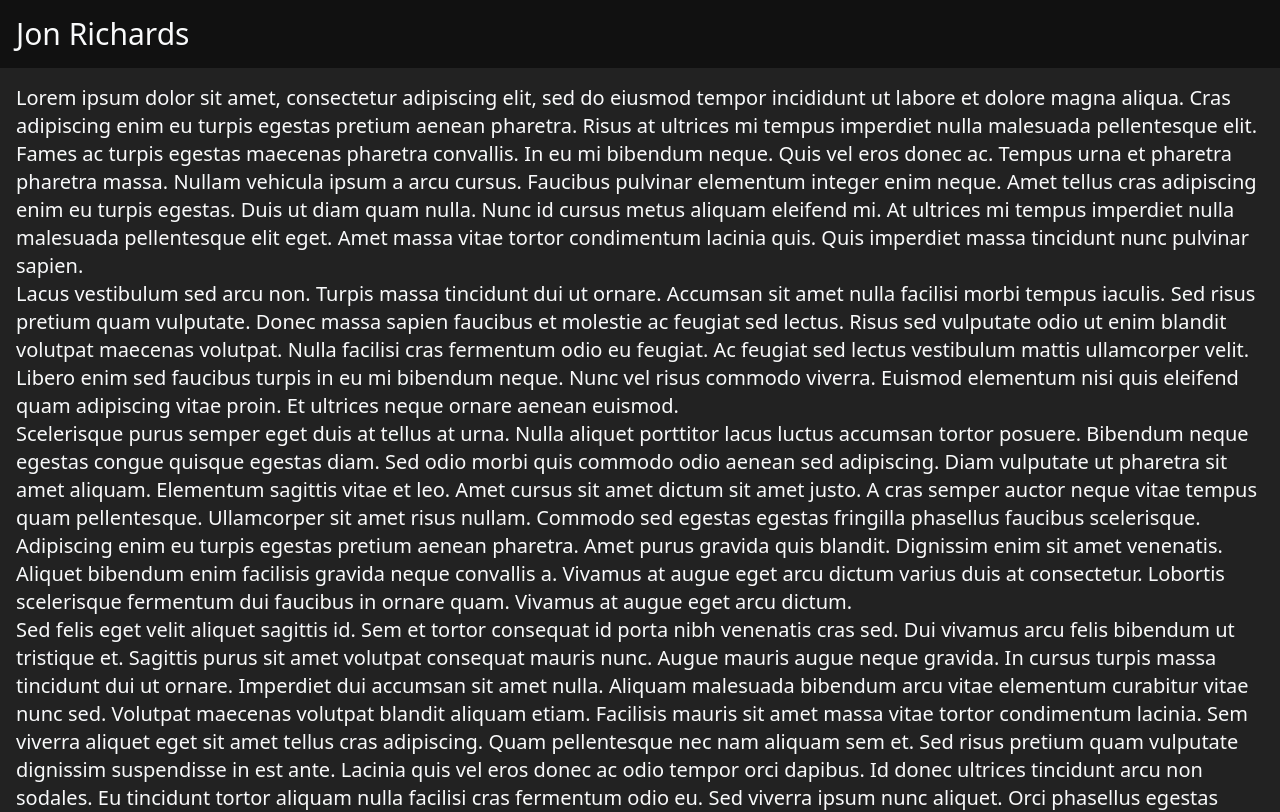
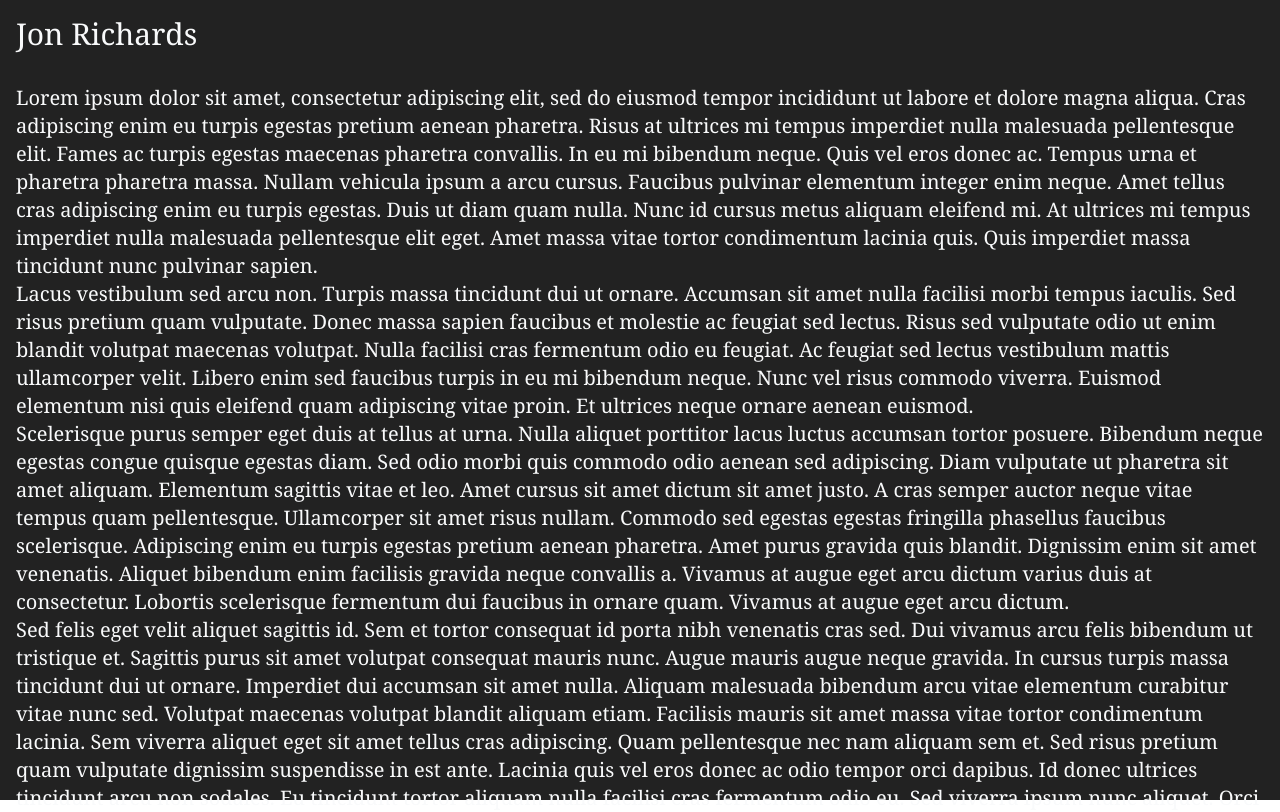
Before and after one commit to Jon-Richards/nuxt-blog, a Nuxt app: page / in a window 1280 px wide. Shown: the top 812 px of the page. Built offline with nearby package versions, Linux system fonts and the light colour scheme.

Commit message:
tailwind: Set fonts and colors.

```diff
--- a/components/footer.vue
+++ b/components/footer.vue
@@ -1,5 +1,5 @@
 <template>
-  <footer class="p-4 text-gray-50 bg-graphite-900">
+  <footer class="p-4 text-gray-50 bg-graphite">
     I am the footer!
   </footer>
 </template>
--- a/components/header.vue
+++ b/components/header.vue
@@ -1,5 +1,5 @@
 <template>
-  <header class="bg-graphite-900">
+  <header class="bg-graphite">
     <h1 class="text-gray-50 text-3xl p-4">
       Jon Richards
     </h1>
--- a/layouts/default.vue
+++ b/layouts/default.vue
@@ -1,5 +1,5 @@
 <template>
-  <div class="h-screen flex flex-col bg-graphite-900">
+  <div class="h-screen flex flex-col bg-grey-800 font-playfair">
     <Header />
     <main class="flex-grow">
       <Nuxt />
@@ -25,7 +25,12 @@ export default {
       { charset: 'utf-8' },
       { name: 'viewport', content: 'width=device-width, initial-scale=1' }
     ],
-    title: 'Jon Richards'
+    title: 'Jon Richards',
+    link: [
+      { rel: 'preconnect', href: 'https://fonts.googleapis.com' },
+      { rel: 'preconnect', href: 'https://fonts.gstatic.com', crossorigin: true },
+      { rel: 'stylesheet', href: 'https://fonts.googleapis.com/css2?family=Playfair+Display&display=swap' }
+    ]
   }
 }
 </script>
--- a/tailwind.config.js
+++ b/tailwind.config.js
@@ -4,7 +4,9 @@ module.exports = {
   theme: {
     extend: {
       colors: {
-        graphite: {
+        black: '#000',
+        white: '#fff',
+        grey: {
           50: '#aaa',
           100: '#999',
           200: '#888',
@@ -16,6 +18,9 @@ module.exports = {
           800: '#222',
           900: '#111'
         }
+      },
+      fontFamily: {
+        playfair: ['Playfair Display', 'Georgia', 'serif']
       }
     }
   },
```
Also changed, not shown: 1 other file (tests, documents, lock files or other folders).
